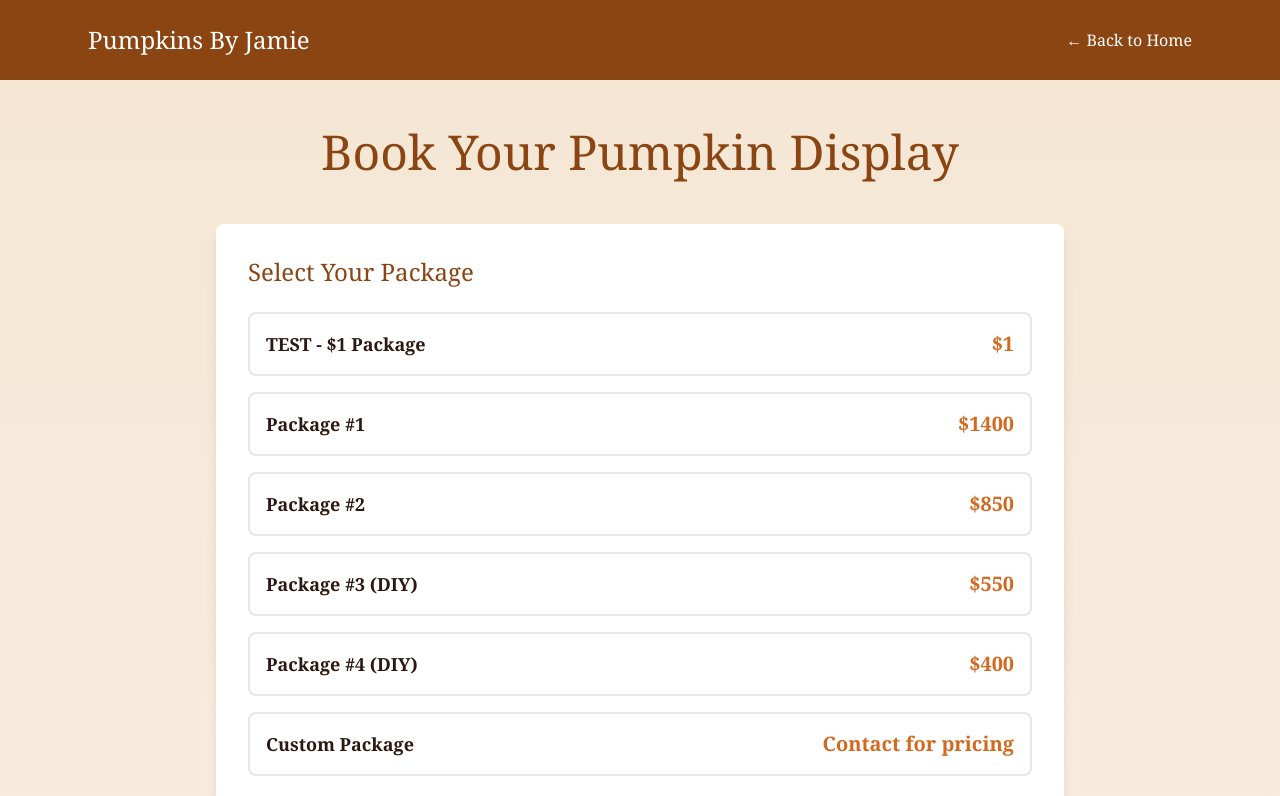
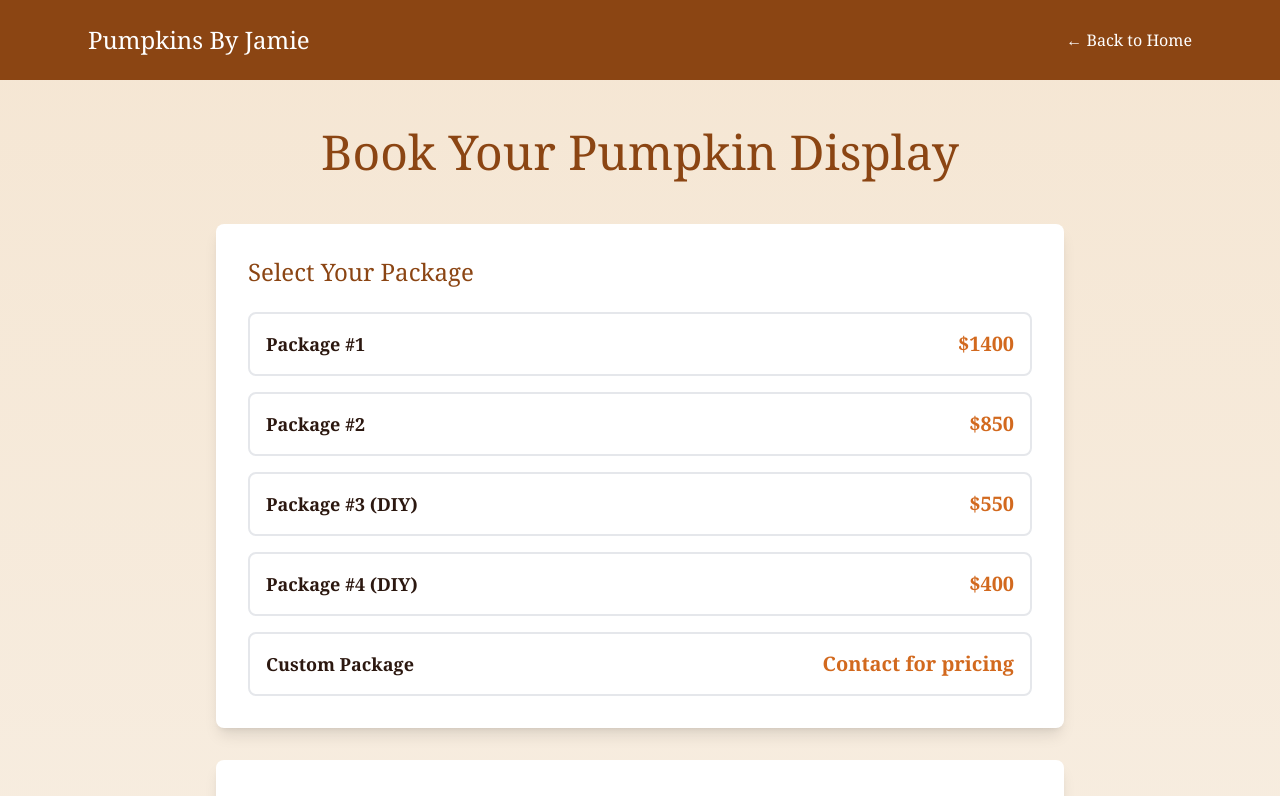
Before and after one commit to Hbattle20/Pumpkin, a Next.js app in the folder pumpkin-website/: page /book in a window 1280 px wide. Shown: the top 796 px of the page. Built offline with nearby package versions, Linux system fonts and the light colour scheme.

Commit message:
removed test payment
removed test payment

```diff
--- a/pumpkin-website/app/book/page.tsx
+++ b/pumpkin-website/app/book/page.tsx
@@ -5,7 +5,6 @@ import Link from "next/link";
 import { useSearchParams, useRouter } from "next/navigation";
 
 const packages = [
-  { id: "test", name: "TEST - $1 Package", price: 1 },  // TEMPORARY FOR TESTING
   { id: "pkg1", name: "Package #1", price: 1400 },
   { id: "pkg2", name: "Package #2", price: 850 },
   { id: "pkg3", name: "Package #3 (DIY)", price: 550 },
```
